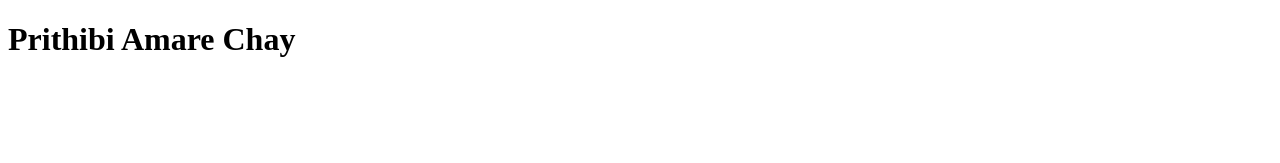
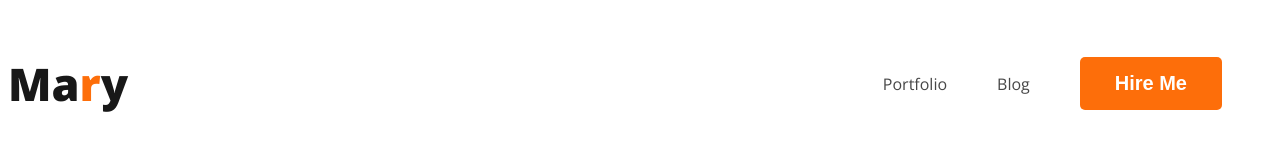
Before and after one commit to KishoreSharif/xyz-developer-portfolio, a plain HTML site: page index.html in a window 1280 px wide. Drawn offline with nearby package versions, Linux system fonts and the light colour scheme.

Commit message:
added nav

```diff
--- a/index.html
+++ b/index.html
@@ -3,11 +3,32 @@
 <head>
     <meta charset="UTF-8">
     <meta name="viewport" content="width=device-width, initial-scale=1.0">
-    <title>Developer Portfolio</title>
+    <title>Web Developer Portfolio</title>
+    <link rel="preconnect" href="https://fonts.googleapis.com">
+    <link rel="preconnect" href="https://fonts.googleapis.com">
+<link rel="preconnect" href="https://fonts.gstatic.com" crossorigin>
+<link href="https://fonts.googleapis.com/css2?family=Open+Sans:wght@400;700;800&display=swap" rel="stylesheet">
+
+    <link rel="stylesheet" href="./styles/portfolio.css">
 </head>
 <body>
-    <h1>Prithibi Amare Chay</h1>
+    <header>
+        <nav>
+            <h3 class="nav-title">Ma<span class="text-primary">r</span>y</h3>
+            <ul>
+                <li><a href="">Portfolio</a></li>
+                <li><a href="">Blog</a></li>
+                <li><button class="btn-primary">Hire Me</button></li>
+            </ul>
+        </nav>
 
+    </header>
+    <main>
+
+    </main>
+    <footer>
+
+    </footer>
 
 </body>
 </html>
--- /dev/null
+++ b/styles/portfolio.css
@@ -0,0 +1,40 @@
+/* common shared styles */
+body {
+  font-family: "Open Sans", sans-serif;
+}
+.text-primary {
+  color: #fd6e0a;
+}
+.btn-primary {
+  border-radius: 5px;
+  background: #fd6e0a;
+  border: 0;
+  color: #FFF;
+  font-size: 20px;
+  font-weight: 700;
+  padding: 15px 35px;
+}
+
+/* nav related styles */
+nav {
+  display: flex;
+  justify-content: space-between;
+  align-items: center;
+}
+.nav-title {
+  color: var(--Dark-01, #181818);
+  font-size: 45px;
+  font-weight: 800;
+}
+nav > ul {
+  display: flex;
+  align-items: center;
+}
+nav li {
+  list-style: none;
+  margin-right: 50px;
+}
+nav a {
+  text-decoration: none;
+  color: #474747;
+}
```
